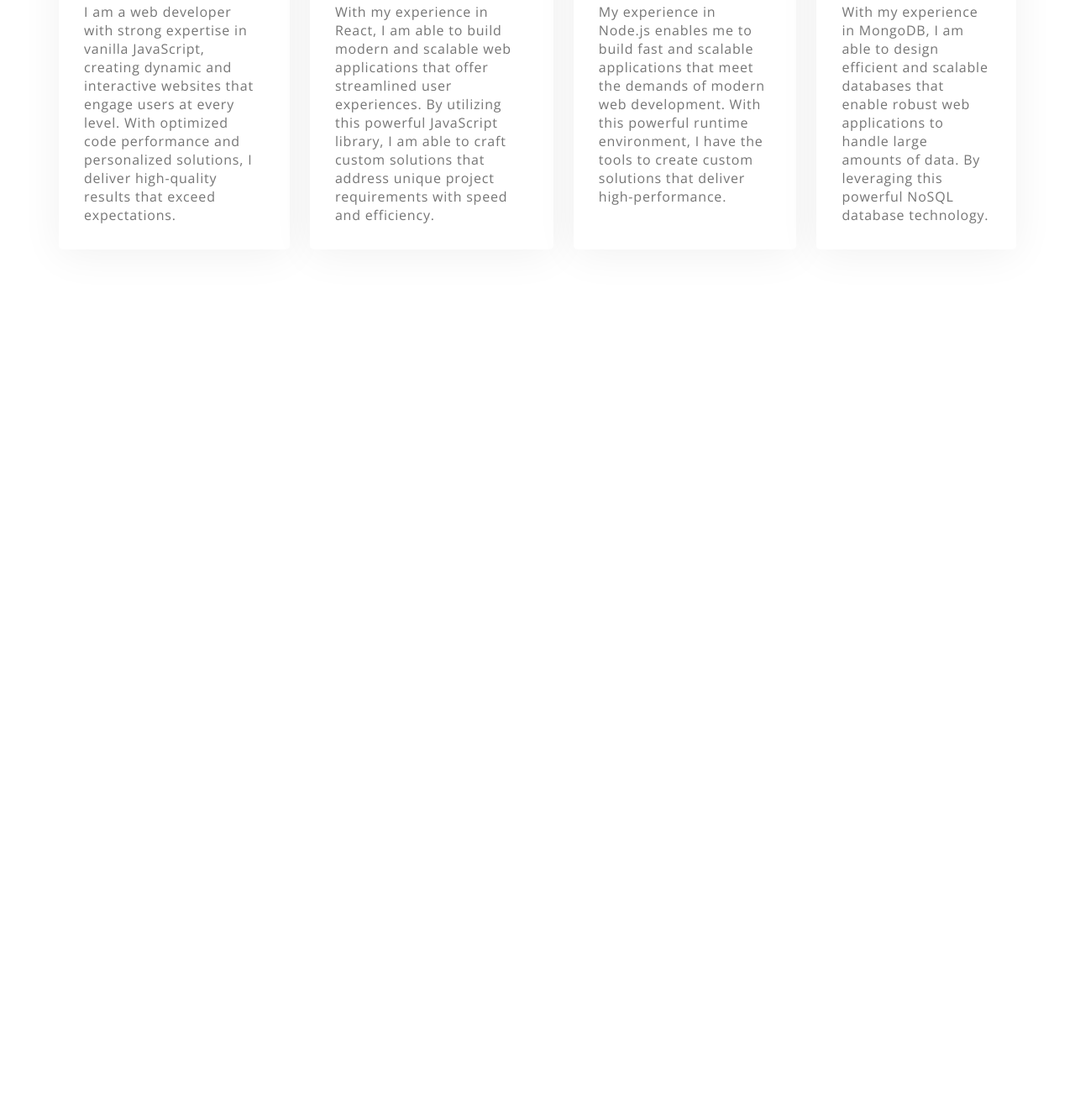
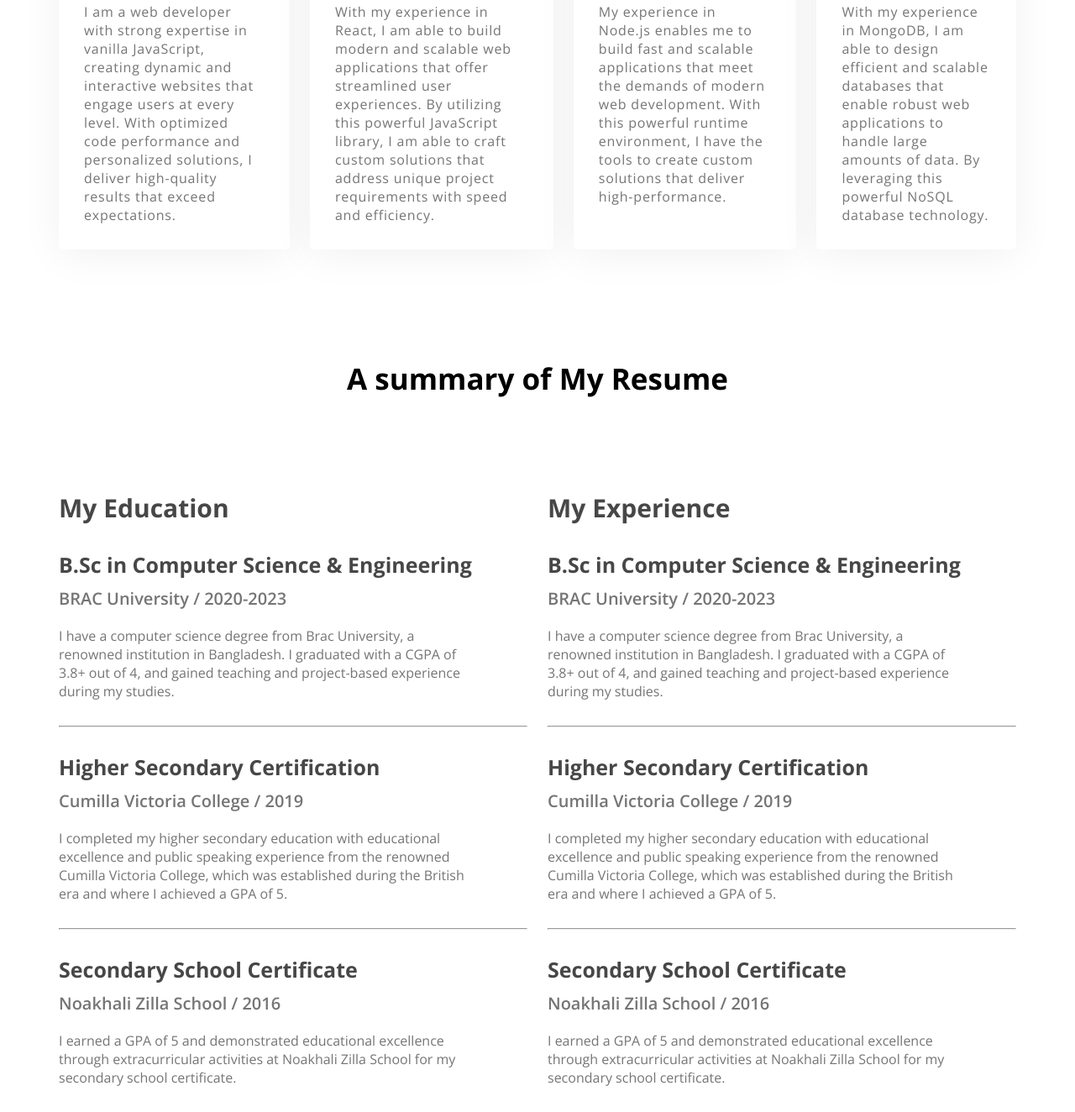
Before and after one commit to MDASHRAFTANVIR/Learning-project01, a plain HTML site: page index.html in a window 1280 px wide. Shown: the part 1942-3266 px from the top of the page at 84% size. Before the commit the page ends 2369 px from the top, so only its background shows below. Drawn offline with nearby package versions, Linux system fonts and the light colour scheme; files that its build step writes are made by us from their sources.

Commit message:
Resume part half done

```diff
--- a/index.html
+++ b/index.html
@@ -127,6 +127,54 @@
             </div>
         </section>
 
+        <!-- Resume Section Start Here  -->
+        <!-- Resume Section Start Here  -->
+
+        <section class="resume">
+            <h2 class="section-title" id="resume-title">A summary of My Resume</h2>
+
+            <div class="resume-sub">
+                <div class="education">
+                    <h3 class="subtitle">My Education</h3>
+                    <div class="example">
+                        <h4>B.Sc in Computer Science & Engineering</h4>
+                        <h5>BRAC University / 2020-2023 </h5>
+                        <p>I have a computer science degree from Brac University, a renowned institution in Bangladesh. I graduated with a CGPA of 3.8+ out of 4, and gained teaching and project-based experience during my studies.</p>
+                    </div><hr>
+                    <div class="example">
+                        <h4>Higher Secondary Certification</h4>
+                        <h5>Cumilla Victoria College / 2019</h5>
+                        <p>I completed my higher secondary education with educational excellence and public speaking experience from the renowned Cumilla Victoria College, which was established during the British era and where I achieved a GPA of 5.</p>
+                    </div><hr>
+                    <div class="example">
+                        <h4>Secondary School Certificate</h4>
+                        <h5>Noakhali Zilla School / 2016 </h5>
+                        <p>I earned a GPA of 5 and demonstrated educational excellence through extracurricular activities at Noakhali Zilla School for my secondary school certificate.</p>
+                    </div>
+                </div>
+
+                <div class="experience">
+                    <h3 class="subtitle">My Experience</h3>
+                    <div class="example">
+                        <h4>B.Sc in Computer Science & Engineering</h4>
+                        <h5>BRAC University / 2020-2023 </h5>
+                        <p>I have a computer science degree from Brac University, a renowned institution in Bangladesh. I graduated with a CGPA of 3.8+ out of 4, and gained teaching and project-based experience during my studies.</p>
+                    </div><hr>
+                    <div class="example">
+                        <h4>Higher Secondary Certification</h4>
+                        <h5>Cumilla Victoria College / 2019</h5>
+                        <p>I completed my higher secondary education with educational excellence and public speaking experience from the renowned Cumilla Victoria College, which was established during the British era and where I achieved a GPA of 5.</p>
+                    </div><hr>
+                    <div class="example">
+                        <h4>Secondary School Certificate</h4>
+                        <h5>Noakhali Zilla School / 2016 </h5>
+                        <p>I earned a GPA of 5 and demonstrated educational excellence through extracurricular activities at Noakhali Zilla School for my secondary school certificate.</p>
+                    </div>
+
+                </div>
+            </div>
+        </section>
+
     </main>
 
 
--- a/style/summary.css
+++ b/style/summary.css
@@ -0,0 +1,37 @@
+#resume-title {
+    margin-bottom: 110px;
+}
+
+.resume-sub {
+    display: flex;
+    gap: 24px;
+}
+
+.subtitle {
+    font-weight: 700;
+    font-size: 30px;
+    color: #474747;
+    margin-bottom: 30px;
+}
+
+.example {
+    margin: 30px 0;
+}
+.example h4 {
+    font-weight: 700;
+    font-size: 25px;
+    color: #474747;
+    margin-bottom: 10px;
+}
+.example h5 {
+    font-weight: 600;
+    font-size: 20px;
+    color: #757575;
+    margin-bottom: 20px;
+}
+.example p {
+    font-weight: 400;
+    font-size: 16px;
+    color: #757575;
+    width: 90%;
+}
```
Also changed, not shown: style/whatido.css (line endings or trailing spaces).
